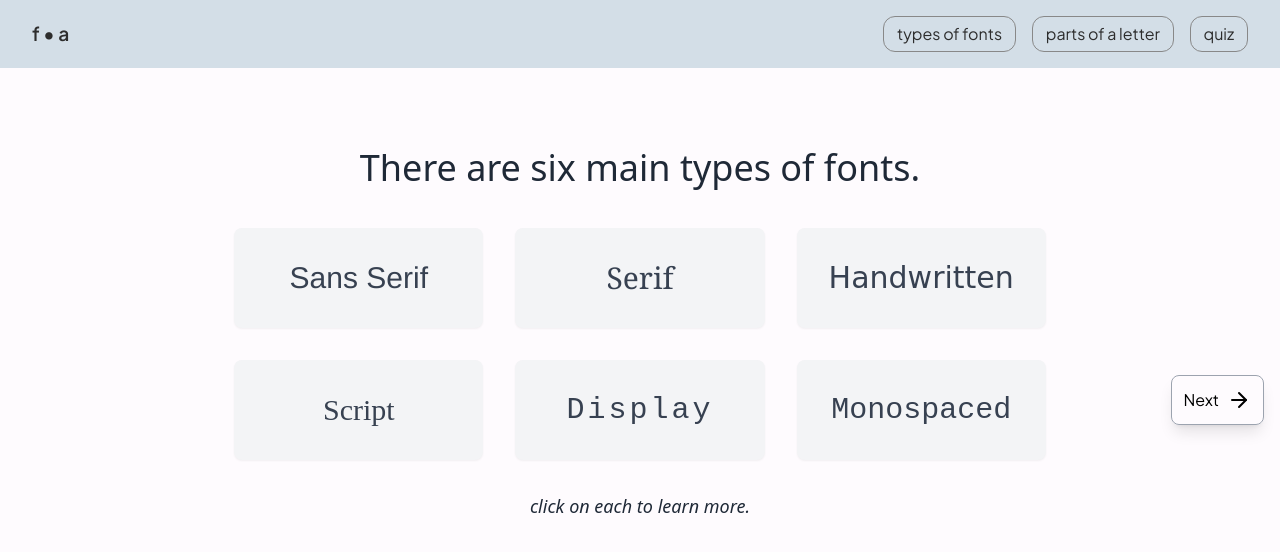
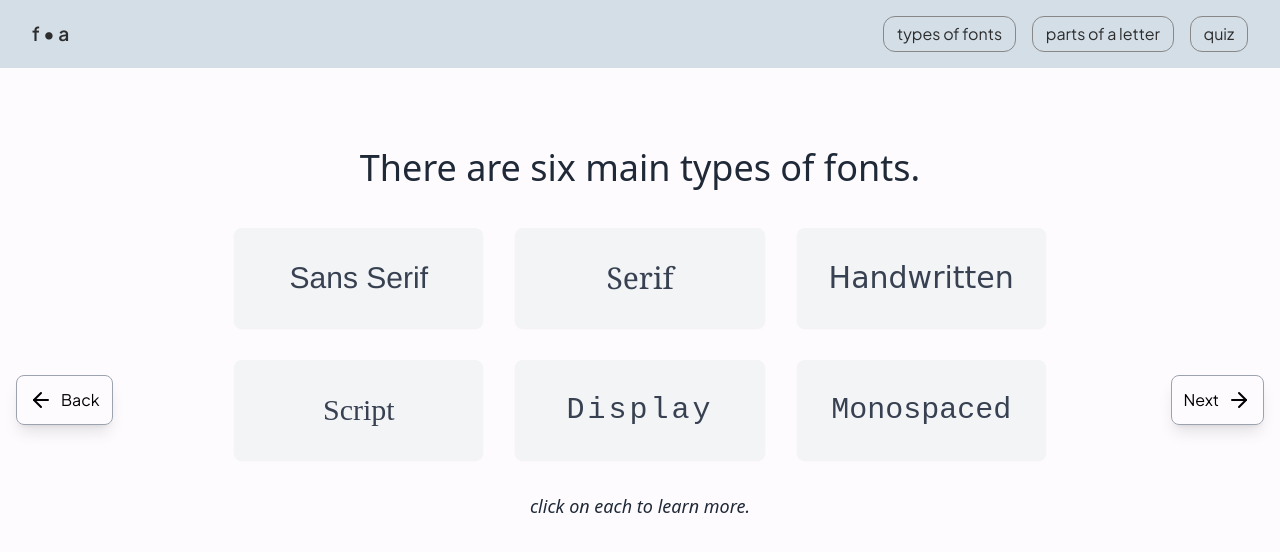
Before and after one commit to yejessica/ui-design-final, a React (Create React App) app in the folder frontend/: page / in a window 1280 px wide. Both pictures are taken after a click on the button "types of fonts". Shown: the top 552 px of the page. Built offline with nearby package versions, Linux system fonts and the light colour scheme.

Commit message:
added back and forward arrows to each page

```diff
--- a/frontend/src/pages/FontTypesPage.js
+++ b/frontend/src/pages/FontTypesPage.js
@@ -1,5 +1,6 @@
 import { useState } from "react"
 import { ArrowRight } from "lucide-react"
+import { ArrowLeft } from "lucide-react"
 import FontInfoModal from "./FontInfoModal"
 import sansImage from "../assets/sans.png"
 import serifImage from "../assets/serif.png"
@@ -155,6 +156,19 @@ export default function FontTypesPage({ go }) {
         <ArrowRight size={24} color="black" />
       </button> */}
 
+      {/* back arrow */}
+        <button
+          onClick={() => go("home")}
+          className="fixed left-4 top-1/2 transform -translate-y-1/2
+          text-white p-3 rounded-lg shadow-lg border border-gray-400
+          hover:bg-[#d3dee7] transition focus:outline-none focus:ring-2 focus:ring-blue-300
+          flex items-center justify-center gap-2"
+          aria-label="Go back to home"
+>
+  <ArrowLeft size={24} color="black" />
+  <span className="text-black">Back</span>
+</button>
+
       <button
         onClick={() => go("partsLetter")}
         className="fixed right-4 top-1/2 transform -translate-y-1/2
--- a/frontend/src/pages/PartsOfLetter.js
+++ b/frontend/src/pages/PartsOfLetter.js
@@ -1,5 +1,6 @@
 import { useState } from 'react';
 import { ArrowRight } from "lucide-react";
+import { ArrowLeft } from "lucide-react";
 // import { useNavigate } from 'react-router-dom';
 
 const items = [
@@ -20,7 +21,7 @@ export default function HoverImageSwap({go}) {
     };
 
     return (
-      <div className="min-h-screen flex">
+  <div className="min-h-screen flex relative">
     {/* Image Display */}
     <div className="flex-1 bg-black flex items-center justify-center">
       <img
@@ -51,20 +52,34 @@ export default function HoverImageSwap({go}) {
             {item}
           </li>
         ))}
-            <li className="mt-4">
+      </ul>
+    </div>
+
+    {/* Floating Arrows */}
+    <button
+      onClick={() => go("fontTypes")}
+      className="fixed left-4 top-1/2 transform -translate-y-1/2
+                 text-white p-3 rounded-lg shadow-lg border border-gray-400
+                 hover:bg-[#d3dee7] transition focus:outline-none focus:ring-2 focus:ring-blue-300
+                 flex items-center justify-center gap-2"
+      aria-label="Go back to Font Types page"
+    >
+      <ArrowLeft size={24} color="black" />
+      <span className="text-black">Back</span>
+    </button>
+
     <button
       onClick={() => go("quizIntro")}
-                className="w-full text-white p-3 rounded-lg shadow-lg border border-gray-400
+      className="fixed right-4 top-1/2 transform -translate-y-1/2
+                 text-white p-3 rounded-lg shadow-lg border border-gray-400
                  hover:bg-[#d3dee7] transition focus:outline-none focus:ring-2 focus:ring-blue-300
                  flex items-center justify-center gap-2"
-                aria-label="Go to Parts of Letter page"
+      aria-label="Go to Quiz Intro page"
     >
       <span className="text-black">Next</span>
       <ArrowRight size={24} color="black" />
     </button>
-            </li>
-          </ul>
-        </div>
   </div>
 );
+
   }
--- a/frontend/src/pages/QuizIntro.js
+++ b/frontend/src/pages/QuizIntro.js
@@ -1,19 +1,34 @@
 // src/pages/QuizIntro.js
 import React from 'react';
+import { ArrowLeft } from "lucide-react";
 
 export default function QuizIntro({ onStart }) {
   return (
-    <section className="hero min-h-screen">
+    <section className="hero min-h-screen relative">
       <h1 className="text-5xl font-bold text-blue-600 mb-6">Quiz</h1>
       <p className="text-xl max-w-xl mb-8 px-4">
         For this quiz, you will be tested on recognizing different types of fonts and the parts of the letter.
       </p>
+
       <button
         className="bg-blue-500 text-white text-xl px-6 py-3 rounded-full shadow-md hover:bg-blue-600 transition"
         onClick={() => onStart('quiz1')}
       >
         Start Quiz
       </button>
+
+      {/* Floating Back Arrow */}
+      <button
+        onClick={() => onStart("partsLetter")}
+        className="fixed left-4 top-1/2 transform -translate-y-1/2
+                   text-white p-3 rounded-lg shadow-lg border border-gray-400
+                   hover:bg-[#d3dee7] transition focus:outline-none focus:ring-2 focus:ring-blue-300
+                   flex items-center justify-center gap-2"
+        aria-label="Go back to Parts of Letter"
+      >
+        <ArrowLeft size={24} color="black" />
+        <span className="text-black">Back</span>
+      </button>
     </section>
   );
 }
```
Lines whose indentation alone changed are shown as unchanged.
